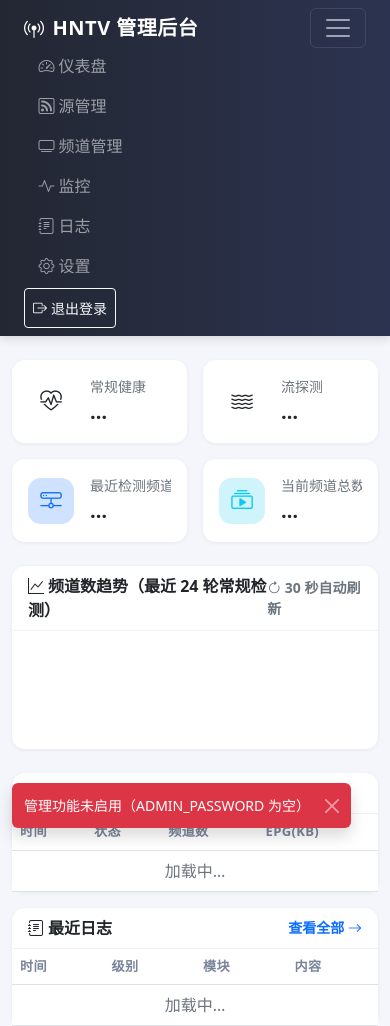
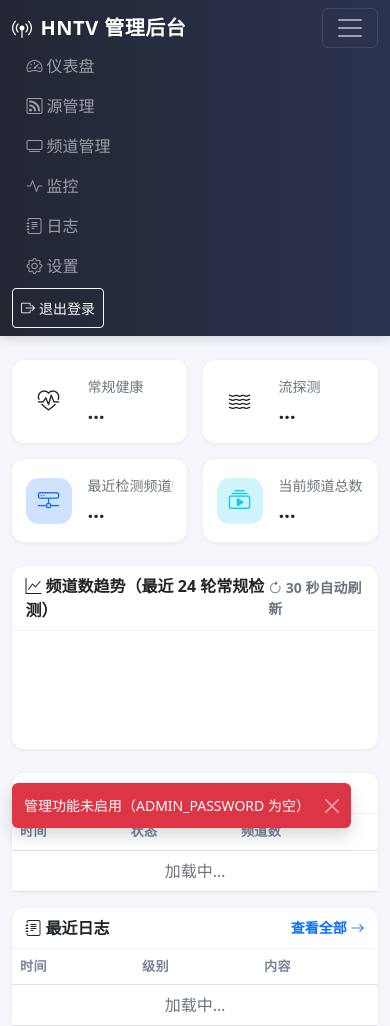
Before and after one commit to AlanNiew/live-source, a Flask app: template templates/admin/index.html in a window 390 px wide, after a click that opens the changed part. Run offline with Flask 3, Linux system fonts and the light colour scheme; the template is opened without the code that fills it, so the values that code supplies are empty; the visitor is signed in with stand-in values (Sample User, id 1).

Commit message:
style(admin): 完善手机端响应式布局

```diff
--- a/templates/admin/base.html
+++ b/templates/admin/base.html
@@ -8,7 +8,7 @@
   <link href="https://cdn.jsdelivr.net/npm/bootstrap-icons@1.11.3/font/bootstrap-icons.min.css" rel="stylesheet">
   <style>
     :root { --brand: #4f6ef7; }
-    body { background: #f4f6fb; }
+    body { background: #f4f6fb; overflow-x: hidden; }
     .navbar { background: linear-gradient(90deg, #232733, #2c3350); box-shadow: 0 2px 10px rgba(0,0,0,.15); }
     .navbar-brand { font-weight: 700; letter-spacing: .5px; }
     .navbar .nav-link { border-radius: .5rem; padding: .4rem .9rem; }
@@ -48,6 +48,7 @@
     .copyable { cursor: pointer; text-decoration: none; }
     .copyable:hover { text-decoration: underline; }
     .copyable .bi { font-size: .8em; margin-left: 2px; opacity: .75; }
+    .page-actions { display: flex; gap: .5rem; flex-wrap: wrap; }
     /* 移动端 Toast：底部居中全宽，避免被顶部状态栏遮挡 */
     @media (max-width: 575.98px) {
       .toast-container { top: auto; bottom: 1rem; left: .75rem; right: .75rem; }
@@ -56,6 +57,25 @@
     /* 窄屏 modal 全宽贴边，便于操作 */
     @media (max-width: 575.98px) {
       .modal-dialog { margin: .5rem; }
+      body { padding-bottom: env(safe-area-inset-bottom); }
+      .navbar .container-fluid, .container-fluid.content-x {
+        padding-left: max(.75rem, env(safe-area-inset-left)) !important;
+        padding-right: max(.75rem, env(safe-area-inset-right)) !important;
+      }
+      .card-header { padding-left: .85rem; padding-right: .85rem; }
+      .card-body { padding-left: .85rem; padding-right: .85rem; }
+    }
+    /* 表格单元格需要明确的最大宽度，省略号才不会被长 URL 撑开。 */
+    @media (max-width: 767.98px) {
+      .table td.text-ellipsis { max-width: 42vw; }
+      .settings-table thead { display: none; }
+      .settings-table tbody tr { display: grid; grid-template-columns: 1fr 1fr; padding: .65rem .85rem; }
+      .settings-table tbody td { border: 0; padding: .2rem 0; }
+      .settings-table tbody td:first-child { grid-column: 1 / -1; padding-bottom: .35rem; }
+      .settings-table tbody td:nth-child(2) { grid-column: 1; }
+      .settings-table tbody td:nth-child(3) { grid-column: 2; }
+      .settings-table tbody td:nth-child(4) { grid-column: 1 / -1; }
+      .settings-table .form-control { width: 100% !important; }
     }
   </style>
 </head>
@@ -64,7 +84,8 @@
 <nav class="navbar navbar-expand-lg navbar-dark mb-4">
   <div class="container-fluid px-4">
     <a class="navbar-brand" href="/admin"><i class="bi bi-broadcast-pin me-2"></i>HNTV 管理后台</a>
-    <button class="navbar-toggler" type="button" data-bs-toggle="collapse" data-bs-target="#nav">
+    <button class="navbar-toggler" type="button" data-bs-toggle="collapse" data-bs-target="#nav"
+            aria-controls="nav" aria-expanded="false" aria-label="展开导航">
       <span class="navbar-toggler-icon"></span>
     </button>
     <div class="collapse navbar-collapse" id="nav">
@@ -281,7 +302,15 @@
 function makeCopyable(el, text) {
   el.classList.add('copyable');
   el.title = '点击复制：' + text;
+  el.tabIndex = 0;
+  el.setAttribute('role', 'button');
   el.addEventListener('click', () => copyText(text));
+  el.addEventListener('keydown', event => {
+    if (event.key === 'Enter' || event.key === ' ') {
+      event.preventDefault();
+      copyText(text);
+    }
+  });
 }
 
 /* 退出登录 */
--- a/templates/admin/channels.html
+++ b/templates/admin/channels.html
@@ -110,9 +110,7 @@
       } catch (err) { toast(err.message, false); cb.checked = !cb.checked; }
     }));
 
-    tb.querySelectorAll('[data-copy]').forEach(td => td.addEventListener('click', () => {
-      copyText(td.dataset.copy);
-    }));
+    tb.querySelectorAll('[data-copy]').forEach(td => makeCopyable(td, td.dataset.copy));
 
     tb.querySelectorAll('[data-act=edit]').forEach(btn => btn.addEventListener('click', async () => {
       const values = await formDialog({
--- a/templates/admin/index.html
+++ b/templates/admin/index.html
@@ -66,7 +66,7 @@
       <div class="card-body p-0">
         <div class="table-responsive">
           <table class="table table-hover mb-0">
-            <thead><tr><th>时间</th><th>状态</th><th>频道数</th><th>EPG(KB)</th></tr></thead>
+            <thead><tr><th>时间</th><th>状态</th><th>频道数</th><th class="d-none d-sm-table-cell">EPG(KB)</th></tr></thead>
             <tbody id="historyBody"><tr><td colspan="4" class="text-center text-secondary">加载中…</td></tr></tbody>
           </table>
         </div>
@@ -82,7 +82,7 @@
       <div class="card-body p-0">
         <div class="table-responsive">
           <table class="table table-hover mb-0">
-            <thead><tr><th>时间</th><th>级别</th><th>模块</th><th>内容</th></tr></thead>
+            <thead><tr><th>时间</th><th>级别</th><th class="d-none d-md-table-cell">模块</th><th>内容</th></tr></thead>
             <tbody id="logsBody"><tr><td colspan="4" class="text-center text-secondary">加载中…</td></tr></tbody>
           </table>
         </div>
@@ -167,7 +167,7 @@
         <td class="text-nowrap small">${esc(r.ts)}</td>
         <td>${badge(r.overall === 1, r.overall === 1 ? 'OK' : 'FAIL')}</td>
         <td>${esc(r.channel_count)}</td>
-        <td>${esc(r.epg_size)}</td>
+        <td class="d-none d-sm-table-cell">${esc(r.epg_size)}</td>
       </tr>`).join('') : emptyRow(4, '暂无检测记录', 'bi-clock-history');
 
     const lb = document.getElementById('logsBody');
@@ -175,8 +175,8 @@
       <tr>
         <td class="text-nowrap small">${esc(r.ts)}</td>
         <td>${levelBadge(r.level)}</td>
-        <td><span class="badge text-bg-light border">${esc(r.module)}</span></td>
-        <td class="text-truncate" style="max-width: 240px" title="${esc(r.message)}">${esc(r.message)}</td>
+        <td class="d-none d-md-table-cell"><span class="badge text-bg-light border">${esc(r.module)}</span></td>
+        <td class="text-ellipsis" style="max-width: 240px" title="${esc(r.message)}">${esc(r.message)}</td>
       </tr>`).join('') : emptyRow(4, '暂无日志', 'bi-journal-text');
   } catch (err) {
     toast(err.message, false);
--- a/templates/admin/logs.html
+++ b/templates/admin/logs.html
@@ -69,9 +69,7 @@
         <td class="d-none d-md-table-cell"><span class="badge text-bg-light border">${esc(r.module)}</span></td>
         <td class="text-ellipsis text-ellipsis-md" data-copy="${esc(r.message)}" title="点击复制">${esc(r.message)}</td>
       </tr>`).join('') : emptyRow(4, '暂无日志', 'bi-journal-text');
-    tb.querySelectorAll('[data-copy]').forEach(td => td.addEventListener('click', () => {
-      copyText(td.dataset.copy);
-    }));
+    tb.querySelectorAll('[data-copy]').forEach(td => makeCopyable(td, td.dataset.copy));
     renderPager(document.getElementById('pagerBox'), data, p => { page = p; load(); });
   } catch (err) {
     toast(err.message, false);
--- a/templates/admin/settings.html
+++ b/templates/admin/settings.html
@@ -108,7 +108,7 @@
   <div class="card-header"><i class="bi bi-stopwatch me-1"></i>定时周期与探测参数（次要项，统一表格管理 · 下一轮生效）</div>
   <div class="card-body p-0">
     <div class="table-responsive">
-      <table class="table table-hover mb-0 align-middle">
+      <table class="table table-hover mb-0 align-middle settings-table">
         <thead><tr><th style="width:34%">配置项</th><th style="width:16%">来源</th><th>值（可编辑）</th><th>单位 / 说明</th></tr></thead>
         <tbody>
           <tr>
```
Also changed, not shown: templates/admin/sources.html (+3 -5 lines).
